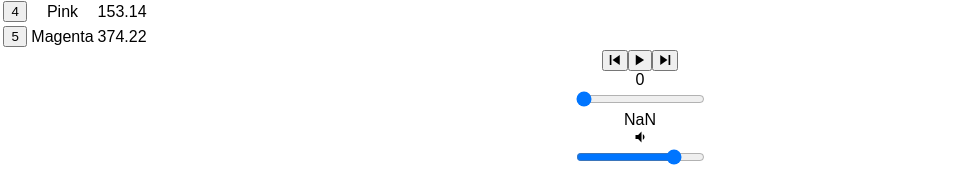
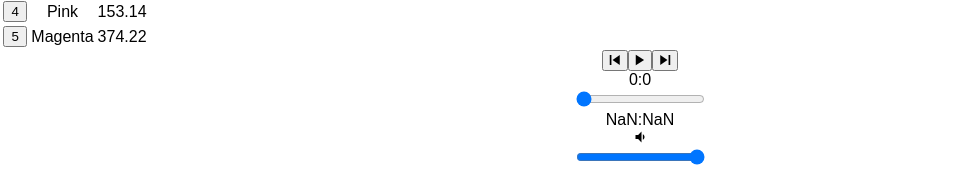
Before and after one commit to NatashaChuk/bloc-jams-react, a React (Create React App) app: page /album/the-colors in a window 1280 px wide. Shown: the part 865-1034 px from the top of the page, without its empty margins (0-980 px from the left). Built offline with nearby package versions, Linux system fonts and the light colour scheme.

Commit message:
Assignment 9 Playerbar Range Inputs: Completed

```diff
--- a/src/components/Album.js
+++ b/src/components/Album.js
@@ -15,6 +15,7 @@ class Album extends Component {
 			currentSong: album.songs[0],
 			currentTime: 0,
 			duration: album.songs[0].duration,
+			currentVolume: 0,
 			isPlaying: false,
 			isHovered: false
 		};
@@ -40,16 +41,21 @@ class Album extends Component {
 			},
 			durationchange: e => {
 				this.setState({ duration: this.audioElement.duration });
+			},
+			volumeupdate: e => {
+				this.setState({ currentVolume: this.audioElement.currentVolume });
 			}
 		};
 		this.audioElement.addEventListener('timeupdate', this.eventListeners.timeupdate);
 		this.audioElement.addEventListener('durationchange', this.eventListeners.durationchange);
+		this.audioElement.addEventListener('volumeupdate', this.eventListeners.volumeupdate);
 	}
 
 	componentWillUnmount() {
 		this.audioElement.src = null;
 		this.audioElement.removeEventListener('timeupdate', this.eventListeners.timeupdate);
 		this.audioElement.removeEventListener('durationchange', this.eventListeners.durationchange);
+		this.audioElement.removeEventListener('volumeupdate', this.eventListeners.volumeupdate);
 	}
 
 	setSong(song) {
@@ -84,9 +90,22 @@ class Album extends Component {
 	}
 
 	handleTimeChange(e) {
-		const newTime = this.audioElement.duration * e.target.vlaue;
+		const newTime = this.audioElement.duration * e.target.value;
 		this.audioElement.currentTime = newTime;
 		this.setState({ currentTime: newTime });
+	}
+
+	handleVolumeChange(e) {
+		const newVolume = this.audioElement.volume = e.target.value;
+		this.audioElement.currentVolume = newVolume;
+		this.setState({ currentVolume: newVolume });
+	}
+
+	formatTime(time) {
+		let seconds = parseInt(time % 60);
+		let minutes = parseInt(time / 60);
+		const formatTime = (minutes + ":" + seconds);
+		return formatTime;
 	}
 
 	handleMouseEnter(index) {
@@ -143,10 +162,13 @@ class Album extends Component {
 			  	currentSong={this.state.currentSong}
 			  	currentTime={this.audioElement.currentTime}
 			  	duration={this.audioElement.duration}
+			  	currentVolume={this.audioElement.currentVolume}
 			  	handleSongClick={() => this.handleSongClick(this.state.currentSong)}
 			  	handlePrevClick={() => this.handlePrevClick()}
 			  	handleNextClick={() => this.handleNextClick()}
 			  	handleTimeChange={(e) => this.handleTimeChange(e)}
+			  	handleVolumeChange={(e) => this.handleVolumeChange(e)}
+			  	formatTime={(time) => this.formatTime(time)}
 			   />
 			</section>
 		);
--- a/src/components/PlayerBar.js
+++ b/src/components/PlayerBar.js
@@ -16,7 +16,7 @@ class PlayerBar extends Component {
 					</button>
 				</section>
 				<section id="time-control">
-					<div className="current-time">{this.props.currentTime}</div>
+					<div className="current-time">{this.props.formatTime(this.props.currentTime)}</div>
 					<input
 					   type="range"
 					   className="seek-bar"
@@ -26,11 +26,18 @@ class PlayerBar extends Component {
 					   step="0.01"
 					   onChange={this.props.handleTimeChange}
 					/>
-					<div className="total-time">{this.props.duration}</div>
+					<div className="total-time">{this.props.formatTime(this.props.duration)}</div>
 				</section>
 				<section id="volume-control">
 					<div className="icon ion-md-volume-low"></div>
-					<input type="range" className="seek-bar" value="80" />
+					<input
+						type="range"
+						className="seek-bar-volume"
+						max="1"
+						min="0"
+						step="0.01"
+						onChange={this.props.handleVolumeChange}
+					 />
 					<div className="icon ion-md-volume-high"></div>
 				</section>
 			</section>
```
